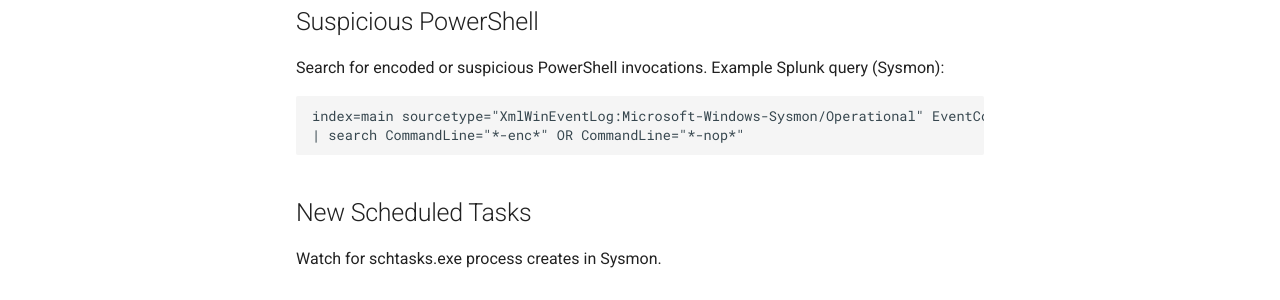
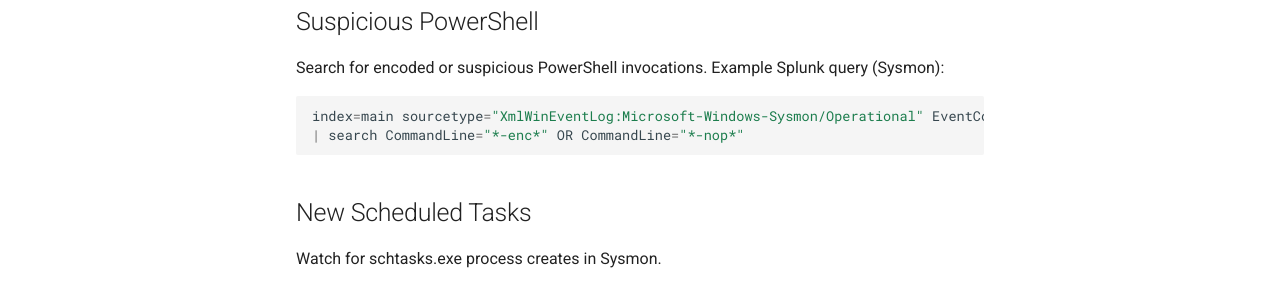
Before and after one commit to BLUE-ps1/BLUES-Blue-Team-Field-Manual, an MkDocs documentation site: the page built from docs/blue-team/detection-playbooks.md, in a window 1280 px wide. Shown: the part 224-524 px from the top of the page. Built offline with MkDocs 1.6.1 and Material for MkDocs 9.7.7, drawn with Linux system fonts in a browser that asks for light colours; some of the changed lines change nothing that is shown.

Commit message:
Update mkdocs.yml

```diff
--- a/mkdocs.yml
+++ b/mkdocs.yml
@@ -19,6 +19,11 @@
         name: Switch to light mode
 extra_css:
   - assets/extra.css
+markdown_extensions:
+  - admonition
+  - codehilite
+  - attr_list
+
 
 nav:
   - Home: index.md
```
